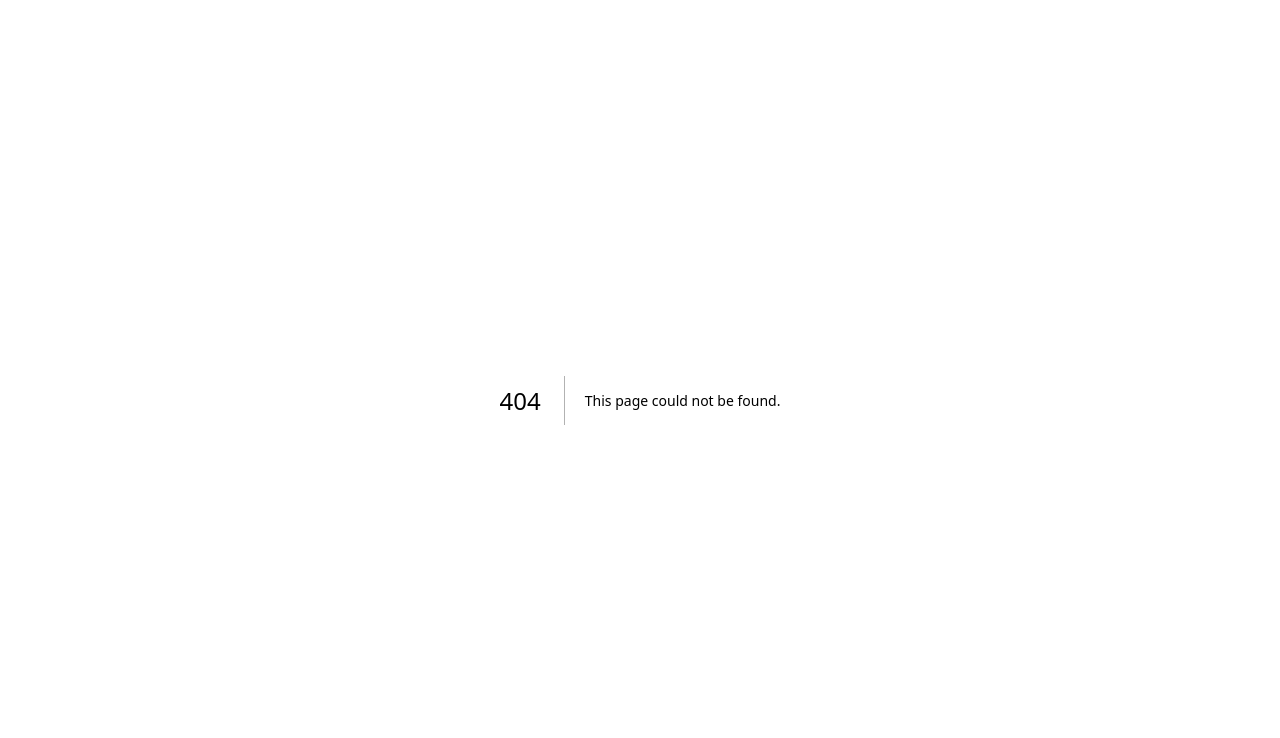
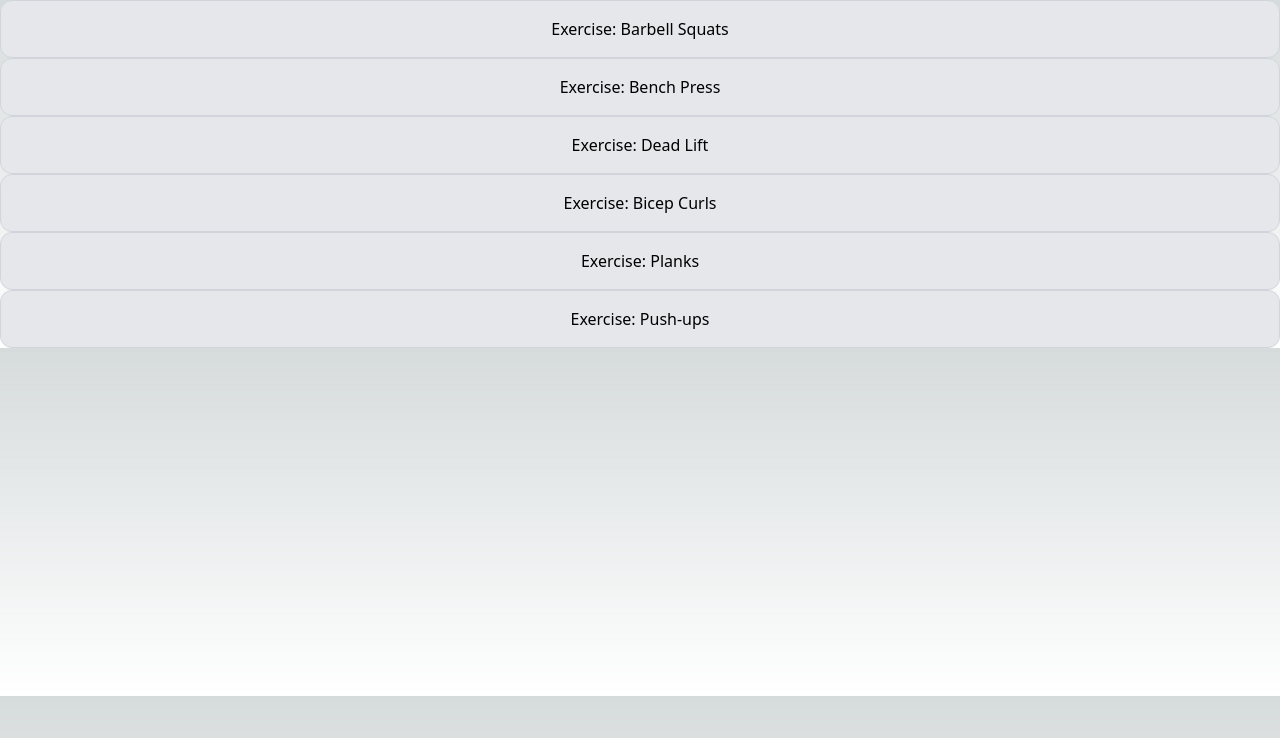
Before and after one commit to mpassava/workout-builder, a Next.js app: page /exercise-list in a window 1280 px wide. Before the commit this address had no page. Shown: the top 738 px of the page. Built offline with nearby package versions, Linux system fonts and the light colour scheme.

Commit message:
Create Workout card and list

```diff
--- /dev/null
+++ b/pages/api/Exercises.tsx
@@ -0,0 +1,49 @@
+import { Exercise } from "../../public/types";
+import { WeightType } from "../../public/enums";
+
+const Exercises: Exercise[] = [
+    {
+        Id: 1,
+        ExerciseName: "Barbell Squats",
+        Description: "A standard barbell squat with the bar on your upper back",
+        WeightType: WeightType.Barbell,
+        IsDurationExercise: false
+    },
+    {
+        Id: 2,
+        ExerciseName: "Bench Press",
+        Description: "A standard barbell bench press. A classic compound exercise",
+        WeightType: WeightType.Barbell,
+        IsDurationExercise: false
+    },
+    {
+        Id: 3,
+        ExerciseName: "Dead Lift",
+        Description: "Go heavy here! These are your classic dead lifts",
+        WeightType: WeightType.Barbell,
+        IsDurationExercise: false
+    },
+    {
+        Id: 4,
+        ExerciseName: "Bicep Curls",
+        Description: "Grab a dumbbell and start curling. Nothing fancy here",
+        WeightType: WeightType.Dumbbell,
+        IsDurationExercise: false
+    },
+    {
+        Id: 5,
+        ExerciseName: "Planks",
+        Description: "Get down in push-up position and hold there until you break!",
+        WeightType: WeightType.BodyWeight,
+        IsDurationExercise: true
+    },
+    {
+        Id: 6,
+        ExerciseName: "Push-ups",
+        Description: "Do I even have to explain?",
+        WeightType: WeightType.BodyWeight,
+        IsDurationExercise: false
+    }
+];
+
+export default Exercises
--- /dev/null
+++ b/pages/exercise-card.tsx
@@ -0,0 +1,10 @@
+import { Exercise } from "../public/types"
+
+export default function ExerciseCard({ Id, ExerciseName }: Exercise) {
+    console.log('Building card')
+    return (
+        <div key={Id} className="flex w-full justify-center border-b border-gray-300 from-zinc-200 pb-10 pt-10 backdrop-blur-2xl dark:border-neutral-800 dark:bg-zinc-800/30 dark:from-inherit lg:static lg:w-auto  lg:rounded-xl lg:border lg:bg-gray-200 lg:p-4 lg:dark:bg-zinc-800/30">
+            <h1>Exercise: { ExerciseName}</h1>
+        </div>
+    )
+}
--- /dev/null
+++ b/pages/exercise-list.tsx
@@ -0,0 +1,25 @@
+import { Exercise } from "../public/types"
+import Exercises from "./api/Exercises"
+import ExerciseCard from "../pages/exercise-card"
+
+export default function ExerciseList() {
+    //const exercises = Array.from(Exercises)
+
+    if (Exercises.length > 0)
+    {
+        console.log(Exercises.map((ex) => ExerciseCard(ex)))
+        return (
+                <div>
+                    {Exercises.map((ex) => ExerciseCard(ex))}
+                </div>
+
+        )
+    }
+    else
+    {
+        return (
+            <div>Loading...</div>
+        )
+    }
+
+}
--- a/pages/index.tsx
+++ b/pages/index.tsx
@@ -1,11 +1,16 @@
 import Image from 'next/image'
 import { Inter } from 'next/font/google'
+import Head from 'next/head'
 
 const inter = Inter({ subsets: ['latin'] })
 
 export default function Home() {
   return (
-    <main
+    <div>
+      <Head>
+        <title>Workout Builder v1.0</title>
+      </Head>
+      <div
         className={`flex min-h-screen flex-col items-center justify-between p-24 ${inter.className}`}
       >
         <div className="z-10 max-w-5xl w-full items-center justify-between font-mono text-sm lg:flex">
@@ -113,6 +118,7 @@ export default function Home() {
             </p>
           </a>
         </div>
-    </main>
+      </div>
+    </div>
   )
 }
--- /dev/null
+++ b/public/enums.tsx
@@ -0,0 +1,6 @@
+export enum WeightType {
+    "Barbell" = 1,
+    "Dumbbell" = 2,
+    "Machine" = 3,
+    "BodyWeight" = 4,
+}
--- /dev/null
+++ b/public/types.tsx
@@ -0,0 +1,9 @@
+import { WeightType } from "../public/enums"
+
+export type Exercise = {
+    Id: number;
+    ExerciseName: string;
+    Description: string;
+    WeightType: WeightType;
+    IsDurationExercise: boolean;
+}
```
Lines whose indentation alone changed are shown as unchanged.
